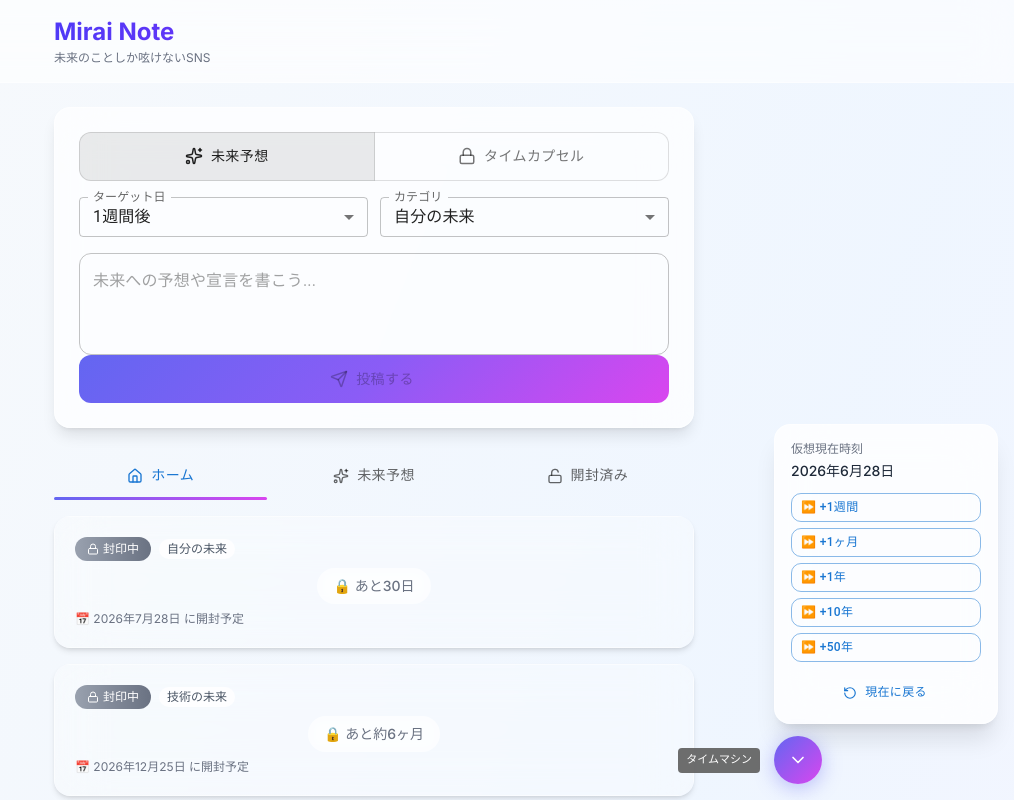
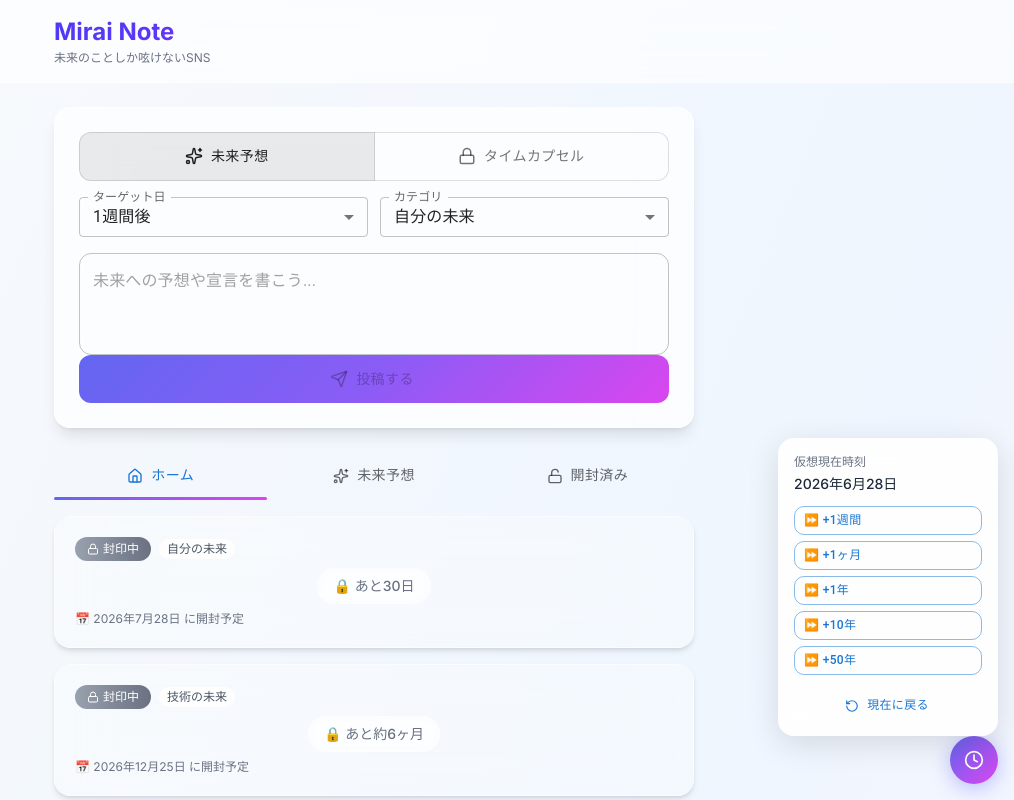
Before and after one commit to naoki1001/mirai-note-hackason, a React (Vite) app: page / in a window 1280 px wide. Both pictures are taken after a click on the button "タイムマシン". Shown: the top 800 px of the page, without its empty margins (266-1280 px from the left). Built offline with nearby package versions, Linux system fonts and the light colour scheme; the HTML template or start-up script is replaced by a standard one.

Commit message:
fix: use Popover instead of animated panel to keep button position fixed

```diff
--- a/src/components/TimeMachine.tsx
+++ b/src/components/TimeMachine.tsx
@@ -1,7 +1,6 @@
 import { useState } from 'react'
-import { Button, IconButton, Tooltip } from '@mui/material'
-import { motion, AnimatePresence } from 'framer-motion'
-import { Clock, RotateCcw, ChevronUp, ChevronDown } from 'lucide-react'
+import { Button, IconButton, Tooltip, Popover } from '@mui/material'
+import { Clock, RotateCcw } from 'lucide-react'
 import { useTime } from '../contexts/TimeContext'
 
 const SKIP_OPTIONS = [
@@ -14,7 +13,7 @@ const SKIP_OPTIONS = [
 
 export default function TimeMachine() {
   const { now, advance, reset } = useTime()
-  const [isOpen, setIsOpen] = useState(false)
+  const [anchorEl, setAnchorEl] = useState<HTMLElement | null>(null)
 
   const currentDate = new Date(now).toLocaleDateString('ja-JP', {
     year: 'numeric',
@@ -24,13 +23,43 @@ export default function TimeMachine() {
 
   return (
     <div className="fixed bottom-4 right-4 z-50">
-      <AnimatePresence>
-        {isOpen && (
-          <motion.div
-            initial={{ opacity: 0, y: 20, scale: 0.9 }}
-            animate={{ opacity: 1, y: 0, scale: 1 }}
-            exit={{ opacity: 0, y: 20, scale: 0.9 }}
-            className="mb-3 p-4 rounded-2xl backdrop-blur-xl bg-white/80 border border-white/50 shadow-xl w-56"
+      <Tooltip title="タイムマシン" placement="left">
+        <IconButton
+          onClick={(e) => setAnchorEl(anchorEl ? null : e.currentTarget)}
+          sx={{
+            width: 48,
+            height: 48,
+            background: 'linear-gradient(135deg, #6366f1, #d946ef)',
+            color: 'white',
+            boxShadow: '0 4px 20px rgba(99,102,241,0.4)',
+            '&:hover': {
+              background: 'linear-gradient(135deg, #4f46e5, #c026d3)',
+            },
+          }}
+        >
+          <Clock size={20} />
+        </IconButton>
+      </Tooltip>
+
+      <Popover
+        open={Boolean(anchorEl)}
+        anchorEl={anchorEl}
+        onClose={() => setAnchorEl(null)}
+        anchorOrigin={{ vertical: 'top', horizontal: 'center' }}
+        transformOrigin={{ vertical: 'bottom', horizontal: 'center' }}
+        slotProps={{
+          paper: {
+            sx: {
+              p: 2,
+              borderRadius: '16px',
+              backdropFilter: 'blur(12px)',
+              backgroundColor: 'rgba(255,255,255,0.9)',
+              boxShadow: '0 8px 32px rgba(0,0,0,0.12)',
+              width: 220,
+              mb: 1,
+            },
+          },
+        }}
       >
         <p className="text-xs text-gray-500 mb-1">仮想現在時刻</p>
         <p className="text-sm font-medium text-gray-800 mb-3">{currentDate}</p>
@@ -64,27 +93,7 @@ export default function TimeMachine() {
         >
           現在に戻る
         </Button>
-          </motion.div>
-        )}
-      </AnimatePresence>
-
-      <Tooltip title="タイムマシン" placement="left">
-        <IconButton
-          onClick={() => setIsOpen(!isOpen)}
-          sx={{
-            width: 48,
-            height: 48,
-            background: 'linear-gradient(135deg, #6366f1, #d946ef)',
-            color: 'white',
-            boxShadow: '0 4px 20px rgba(99,102,241,0.4)',
-            '&:hover': {
-              background: 'linear-gradient(135deg, #4f46e5, #c026d3)',
-            },
-          }}
-        >
-          {isOpen ? <ChevronDown size={20} /> : <Clock size={20} />}
-        </IconButton>
-      </Tooltip>
+      </Popover>
     </div>
   )
 }
```
Lines whose indentation alone changed are shown as unchanged.
